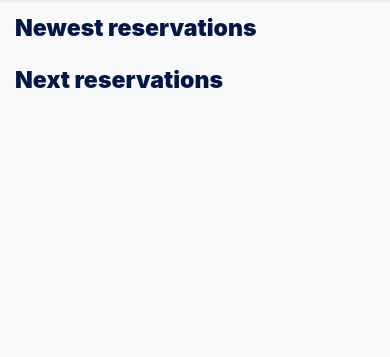
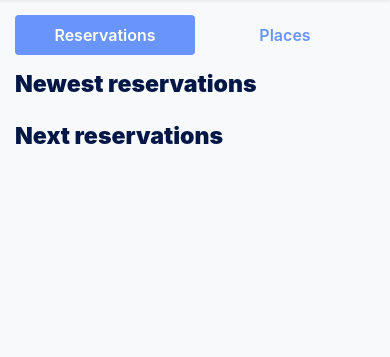
Before and after one commit to AerolinkSMA/aerolinksma, a Django app: page /shuttle/admin/ in a window 390 px wide. Shown: the part 63-420 px from the top of the page. Run offline with Django 3.2, Linux system fonts and the light colour scheme; data that the repository does not hold is empty; style sheets or scripts are compiled from the project's sources; some libraries are stand-ins or nearby versions.

Commit message:
Improve admin file layout and add places view/template

```diff
--- a/aerolinksma/assets/scss/_nav.scss
+++ b/aerolinksma/assets/scss/_nav.scss
@@ -5,6 +5,11 @@ body {
 .main.navbar {
     border-bottom: 1px solid $gray-400;
     box-shadow: 0 0 3px 1px rgba($gray-500, 0.25);
+
+    a.nav-link {
+        font-size: 0.875rem;
+        font-weight: 600;
+    }
 }
 
 .navbar-light .navbar-brand {
@@ -20,7 +25,38 @@ body {
     }
 }
 
-a.nav-link {
-    font-size: 0.875rem;
-    font-weight: 600;
+#admin-nav {
+    a.nav-link {
+        font-weight: 600;
+    }
+
+    @include media-breakpoint-up(md) {
+        background: $white;
+        border: 1px solid $gray-300;
+        border-radius: $border-radius;
+        display: block;
+
+        a.nav-link {
+            color: $gray-600;
+            background: none;
+            text-align: left;
+            padding-top: 0.75rem;
+            padding-bottom: 0.75rem;
+            border-radius: 0;
+
+            &:hover {
+                background-color: $gray-100;
+            }
+
+            &.active {
+                color: $primary;
+                background: none;
+                border-right: 2px solid $primary;
+
+                &:hover {
+                    background-color: $gray-100;
+                }
+            }
+        }
+    }
 }
--- a/aerolinksma/shuttle/urls.py
+++ b/aerolinksma/shuttle/urls.py
@@ -7,7 +7,9 @@ urlpatterns = [
     path('',
          views.CreateReservationView.as_view(),
          name='create_reservation'),
-    path('admin/', views.AdminView.as_view(), name='admin'),
+    path('admin/',
+         views.AdminReservationView.as_view(),
+         name='admin'),
     path('admin/reservation/<int:pk>/',
          views.ReservationDetailView.as_view(),
          name='reservation-detail'),
@@ -17,4 +19,7 @@ urlpatterns = [
     path('admin/reservation/<int:pk>/delete/',
          views.ReservationDeleteView.as_view(),
          name='reservation-delete'),
+    path('admin/places/',
+         views.AdminPlaceView.as_view(),
+         name='admin-places'),
 ]
--- a/aerolinksma/shuttle/views.py
+++ b/aerolinksma/shuttle/views.py
@@ -49,10 +49,10 @@ class CreateReservationView(generic.View):
             return render(request, self.template_name, context)
 
 
-class AdminView(generic.ListView):
+class AdminReservationView(generic.ListView):
     model = Reservation
     paginate_by = 15
-    template_name = 'shuttle/admin.html'
+    template_name = 'shuttle/admin_reservations.html'
 
     def get_context_data(self, **kwargs):
         context = super().get_context_data(**kwargs)
@@ -86,3 +86,8 @@ class ReservationMarkAsPaidView(generic.View):
         reservation.save()
 
         return HttpResponseRedirect(reservation.get_absolute_url())
+
+
+class AdminPlaceView(generic.ListView):
+    model = Place
+    template_name = 'shuttle/admin_places.html'
--- a/aerolinksma/templates/shuttle/admin.html
+++ b/aerolinksma/templates/shuttle/admin_reservations.html
@@ -1,11 +1,29 @@
 {% extends "base.html" %}
 
-{% block head_title %}Admin panel{% endblock %}
+{% block head_title %}Reservations{% endblock %}
 
 {% block content %}
     <div class="container my-3">
         <div class="row">
-            <div class="col-md-8">
+            <div class="col-md-2 mb-3">
+                <ul id="admin-nav" class="nav nav-pills nav-justified nav-fill">
+                    <li class="nav-item">
+                        <a class="nav-link active"
+                           href="{% url 'shuttle:admin' %}">
+                            Reservations
+                        </a>
+                    </li>
+
+                    <li class="nav-item">
+                        <a class="nav-link"
+                           href="{% url 'shuttle:admin-places' %}">
+                            Places
+                        </a>
+                    </li>
+                </ul>
+            </div>
+
+            <div class="col-md-6">
                 <h3>Newest reservations</h3>
                 <ul class="list-group">
                     {% for reservation in object_list %}
```
Also changed, not shown: aerolinksma/shuttle/admin.py (+4 -10 lines), aerolinksma/shuttle/models.py (+13 -0 lines), aerolinksma/templates/shuttle/admin_places.html (added, +68 -0 lines).
